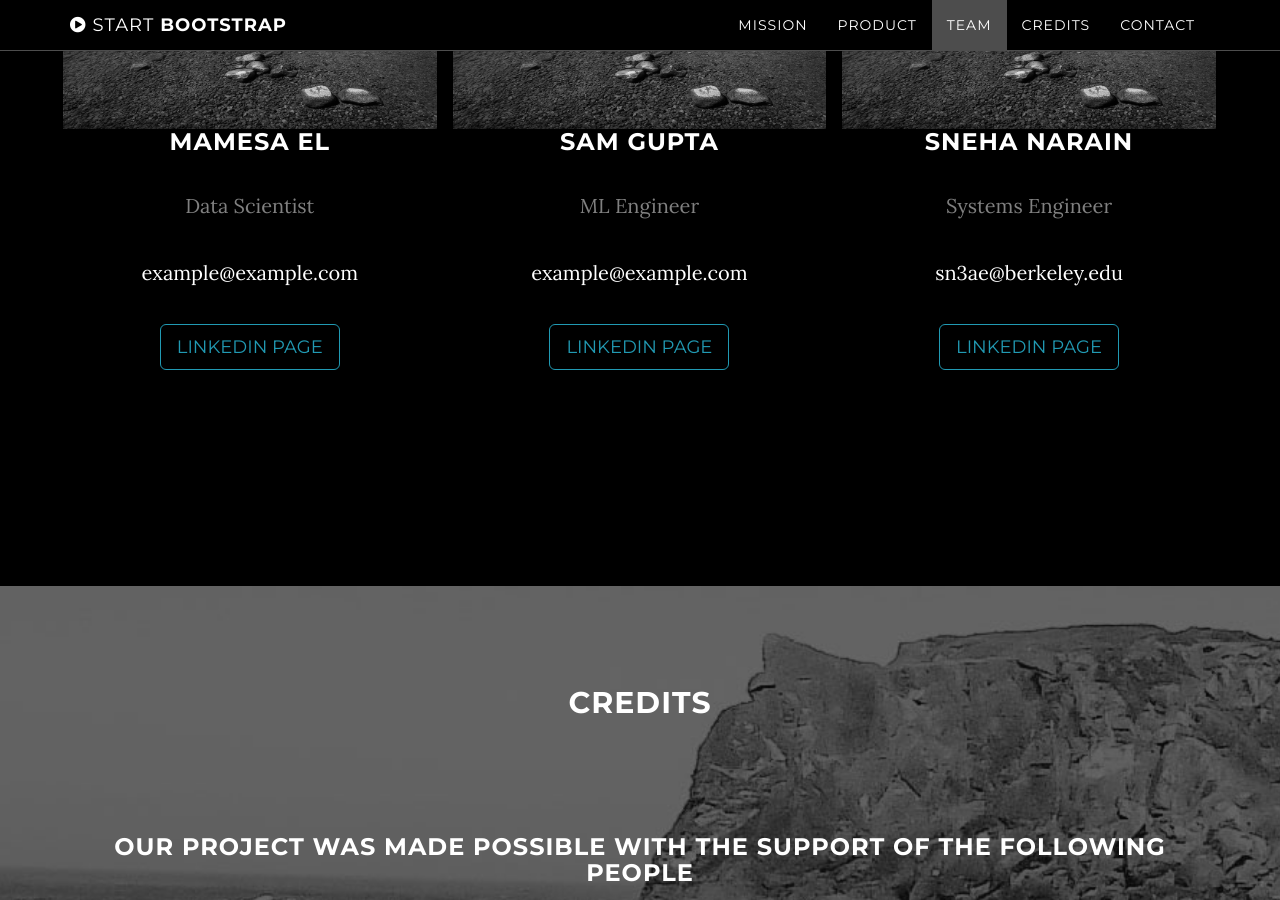
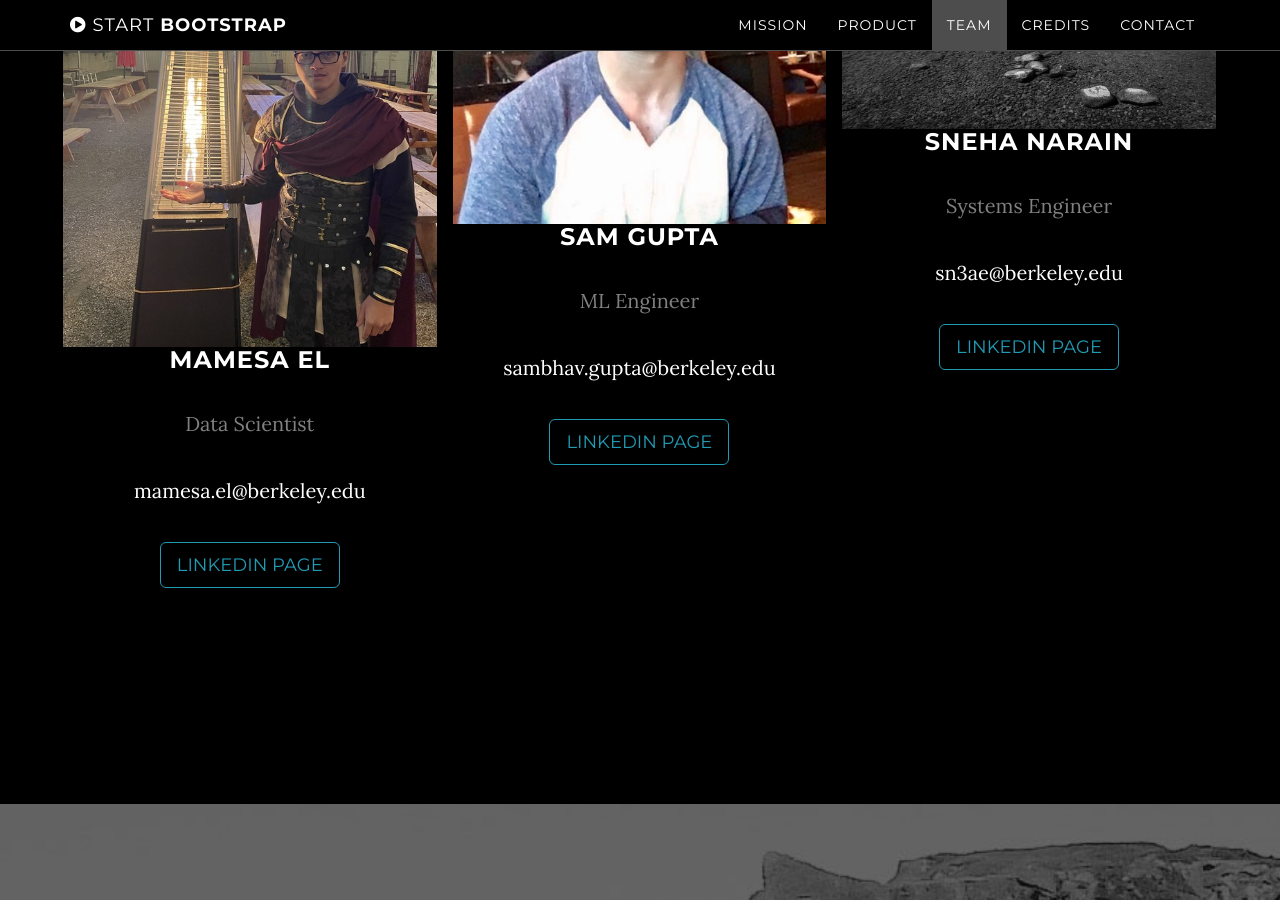
Before and after one commit to snarain677/agency-capstone-website, a Jekyll site: the page built from index.html, in a window 1280 px wide and 900 px high, scrolled down 2838 px. Built offline with Jekyll 4.4.1, drawn with Linux system fonts in a browser that asks for light colours.

Commit message:
Updated team page links and photos

```diff
--- a/_includes/team.html
+++ b/_includes/team.html
@@ -1,27 +1,27 @@
-    <!-- Contact Section -->
+<!-- Contact Section -->
     <section id="team" class="container content-section text-center">
         <div class="row">
 	<h2>Our Team</h2>
 	 <div class="column">
 		 <div class="card">
-		      <img src="/agency-capstone-website/img/grayscale_scenery.jpg" alt="Mamesa" style="width:100%">
+		      <img src="/agency-capstone-website/img/mamesa_headshot.jpg" alt="Mamesa" style="width:100%">
 		      <div class="container-card">
 			<h3>Mamesa El</h3>
 			<p class="title">Data Scientist</p>
-			<p>example@example.com</p>
-			<a href="http://startbootstrap.com/template-overviews/grayscale/" class="btn btn-default btn-lg">LinkedIn Page</a>
+			<p>mamesa.el@berkeley.edu</p>
+			<a href="www.linkedin.com/in/mamesael" class="btn btn-default btn-lg">LinkedIn Page</a>
 		      </div>
 		    </div>
 		  </div>
 
 		  <div class="column">
 		    <div class="card">
-		      <img src="/agency-capstone-website/img/grayscale_scenery.jpg" alt="Sam" style="width:100%">
+		      <img src="/agency-capstone-website/img/sam_headshot.jpg" alt="Sam" style="width:100%">
 		      <div class="container-card">
 			<h3>Sam Gupta</h3>
 			<p class="title">ML Engineer</p>
-			<p>example@example.com</p>
-			<a href="http://startbootstrap.com/template-overviews/grayscale/" class="btn btn-default btn-lg">LinkedIn Page</a>
+			<p>sambhav.gupta@berkeley.edu</p>
+			<a href="https://www.linkedin.com/in/gsambhav/" class="btn btn-default btn-lg">LinkedIn Page</a>
 		      </div>
 		    </div>
 		  </div>
@@ -33,7 +33,7 @@
 			<h3>Sneha Narain</h3>
 			<p class="title">Systems Engineer</p>
 			<p>sn3ae@berkeley.edu</p>
-			<a href="http://startbootstrap.com/template-overviews/grayscale/" class="btn btn-default btn-lg">LinkedIn Page</a>
+			<a href="https://www.linkedin.com/in/sneha-narain-14141b179/" class="btn btn-default btn-lg">LinkedIn Page</a>
 		      </div>
 		    </div>
 	  </div>
```
Also changed, not shown: img/mamesa_headshot.jpg (added), img/sam_headshot.jpg (added).
